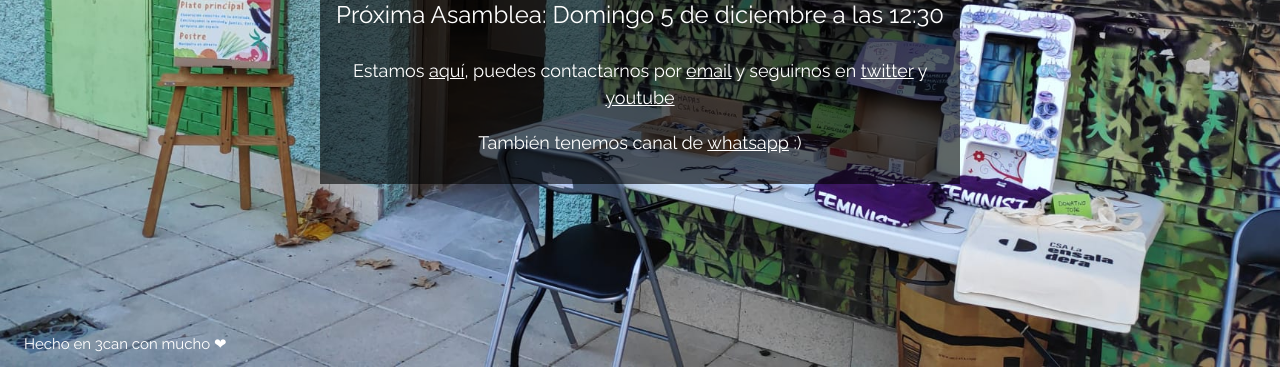
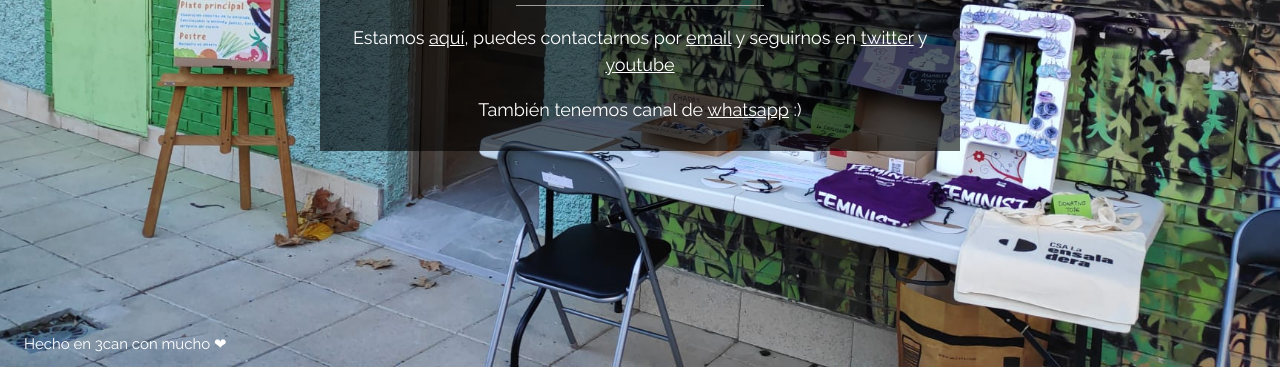
Before and after one commit to CSA-La-Ensaladera/ensalanding-page, a plain HTML site: page index.html in a window 1280 px wide. Shown: the part 433-800 px from the top of the page. Drawn offline with Linux system fonts and the light colour scheme.

Commit message:
message removed

```diff
--- a/index.html
+++ b/index.html
@@ -33,7 +33,7 @@
     <div class="w3-display-middle">
       <h1 class="w3-jumbo w3-animate-top">CSA LA ENSALADERA</h1>
       <hr class="w3-border-grey" style="margin:auto;width:40%">
-      <p class="w3-xlarge w3-center">Próxima Asamblea: Domingo 5 de diciembre a las 12:30</p>
+      <!-- <p class="w3-xlarge w3-center">Próxima Asamblea: Domingo 5 de diciembre a las 12:30</p> -->
       <p class="w3-large w3-center">
         Estamos <a href="https://goo.gl/maps/ag6chdGwmg5K4jqo8" target="_blank">aquí</a>,
         puedes contactarnos por <a href="mailto:csalaensaladera@gmail.com?subject=Hola!" target="_blank">email</a> y
```
